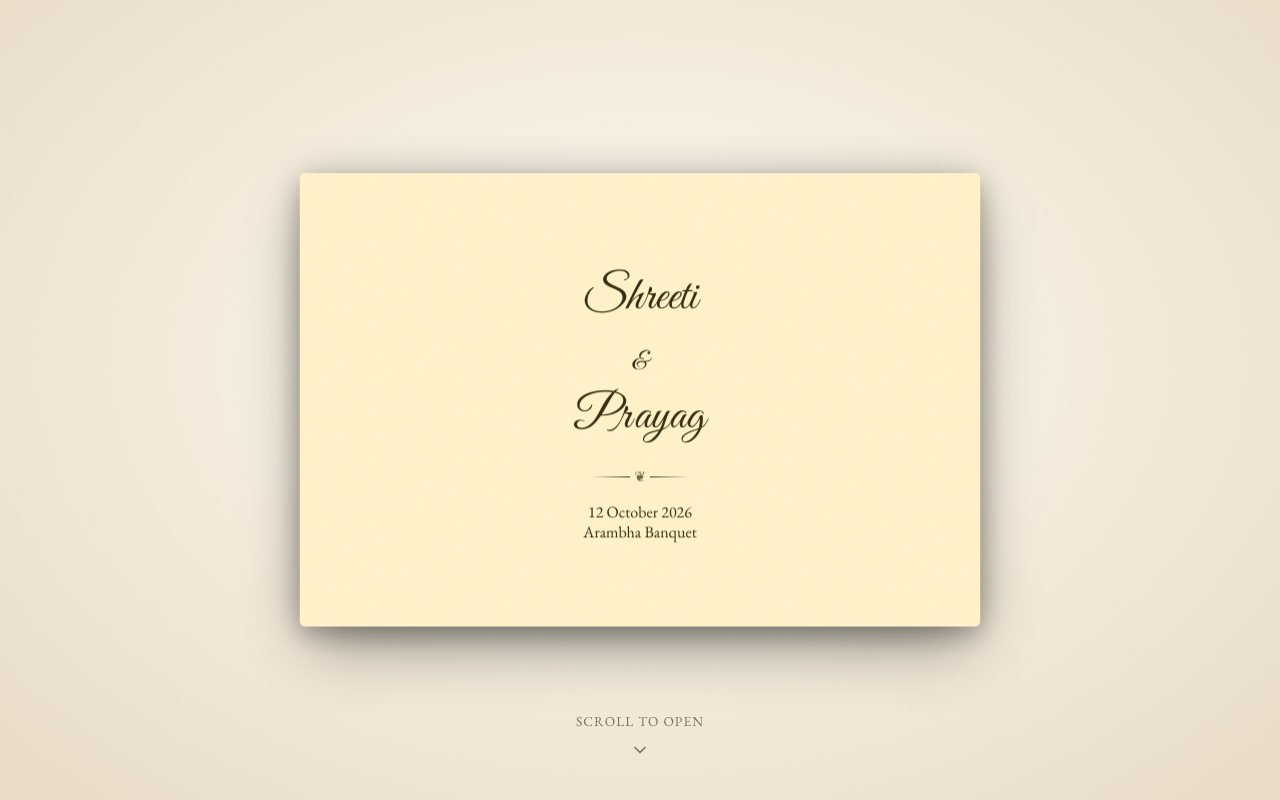
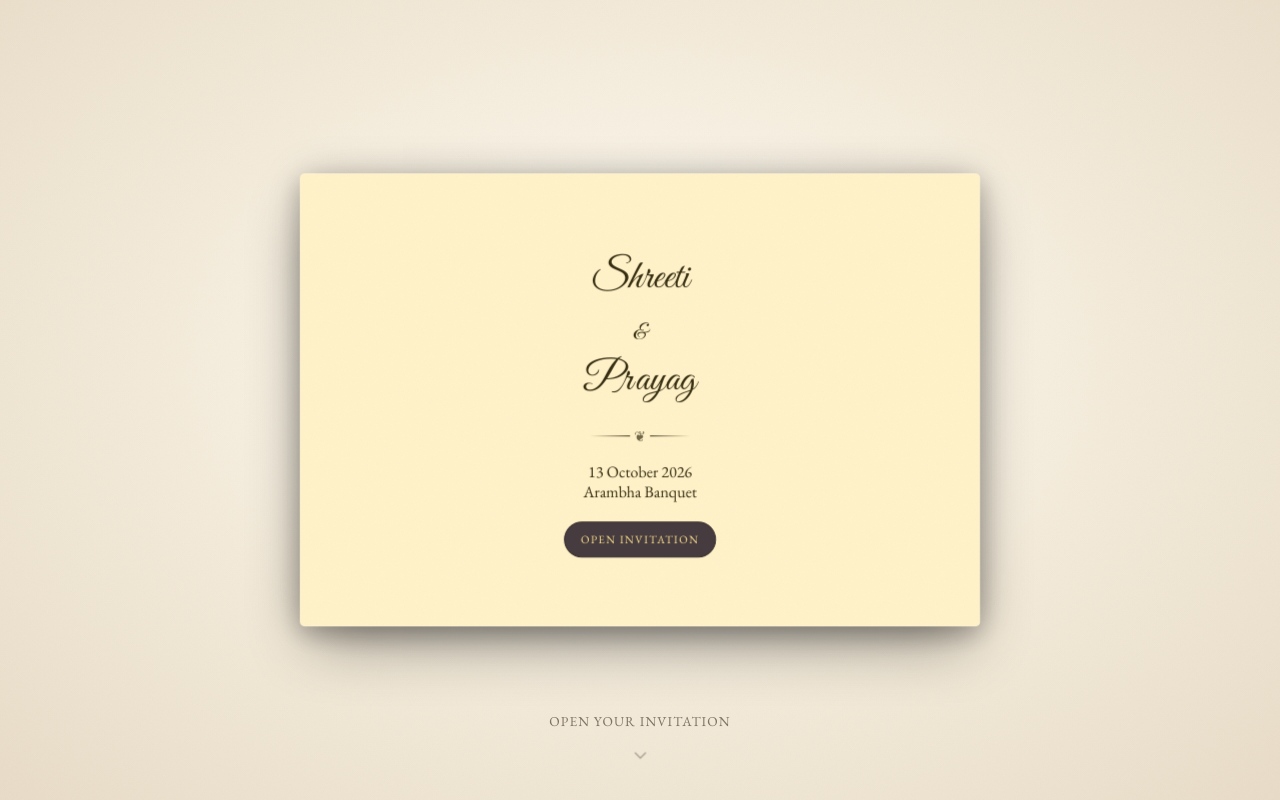
Before and after one commit to alitsthha/wedding-invitation, a React (Vite) app: page / in a window 1280 px wide. Shown: the top 800 px of the page. Built offline with nearby package versions, Linux system fonts and the light colour scheme.

Commit message:
change animation

```diff
--- a/src/animations/envelopeTimeline.ts
+++ b/src/animations/envelopeTimeline.ts
@@ -1,8 +1,5 @@
 import gsap from "gsap";
-import { ScrollTrigger } from "gsap/ScrollTrigger";
 import { prefersReducedMotion } from "./reducedMotion";
-
-gsap.registerPlugin(ScrollTrigger);
 
 export interface OpeningProgressRef {
   /** 0 -> closed envelope, 1 -> invitation fully revealed. Read this every frame in R3F, never via setState. */
@@ -10,49 +7,44 @@ export interface OpeningProgressRef {
 }
 
 export interface OpeningTimelineOptions {
-  /** The tall pinned host element the ScrollTrigger pins/scrubs against. */
+  /** The hero element that owns the opening interaction. */
   host: HTMLElement;
-  /** Overlay DOM node containing the "Scroll to open" hint. */
+  /** Overlay DOM node containing the opening hint. */
   hint: HTMLElement | null;
-  /** Scroll distance (in viewport heights) the whole opening sequence consumes. */
-  scrollLengthVh?: number;
   onUpdate?: (progress: number) => void;
+  onComplete?: () => void;
+  onReverseComplete?: () => void;
 }
 
 /**
- * Builds the one centralized scroll timeline that drives the entire
- * envelope -> card -> full page transformation. All visual phases are
- * derived from timeline progress (0..1), never from setTimeout or fixed
- * durations, so scrubbing forward/backward/fast/slow stays in sync.
+ * Builds the one centralized timeline that drives the entire envelope -> card
+ * transformation. Visual phases are derived from progress (0..1), so the
+ * same animation can be played by the invitation button and reversed by an
+ * upward scroll gesture.
  */
 export function createOpeningTimeline(
   progressRef: OpeningProgressRef,
   options: OpeningTimelineOptions
 ) {
-  const { host, hint, scrollLengthVh = 350, onUpdate } = options;
+  const { host, hint, onUpdate, onComplete, onReverseComplete } = options;
+  void host;
 
   if (prefersReducedMotion()) {
-    // Reduced motion: skip the pinned scroll sequence entirely, show the
-    // invitation directly, keep the hint hidden.
     progressRef.value = 1;
     onUpdate?.(1);
     if (hint) gsap.set(hint, { opacity: 0 });
-    return { scrollTrigger: null as ScrollTrigger | null, kill: () => {} };
+    onComplete?.();
+    return { play: () => {}, reverse: () => {}, kill: () => {} };
   }
 
   const tl = gsap.timeline({
-    scrollTrigger: {
-      trigger: host,
-      start: "top top",
-      end: `+=${scrollLengthVh}%`,
-      scrub: 0.85,
-      pin: true,
-      anticipatePin: 1,
-      onUpdate: (self) => {
-        progressRef.value = self.progress;
-        onUpdate?.(self.progress);
-      },
+    paused: true,
+    onUpdate: () => {
+      progressRef.value = tl.progress();
+      onUpdate?.(tl.progress());
     },
+    onComplete,
+    onReverseComplete,
   });
 
   if (hint) {
@@ -60,16 +52,14 @@ export function createOpeningTimeline(
     tl.to(hint, { opacity: 0, duration: 0.06 }, 0);
   }
 
-  // A no-op tween just to give the timeline a duration to scrub across;
-  // the actual visual work happens in the Three.js scene reading progressRef.
-  tl.to({}, { duration: 1 });
+  // Give each physical action enough time to read instead of rushing through
+  // the turn, flap, and letter reveal in a single beat.
+  tl.to({}, { duration: 9, ease: "none" });
 
   return {
-    scrollTrigger: tl.scrollTrigger as ScrollTrigger,
-    kill: () => {
-      tl.scrollTrigger?.kill();
-      tl.kill();
-    },
+    play: () => tl.play(),
+    reverse: () => tl.reverse(),
+    kill: () => tl.kill(),
   };
 }
 
--- a/src/components/sections/Hero.tsx
+++ b/src/components/sections/Hero.tsx
@@ -1,7 +1,6 @@
 import { useEffect, useRef } from "react";
 import { ChevronDown } from "lucide-react";
 import { useInvitationAnimation } from "../../hooks/useInvitationAnimation";
-import { useDeviceTier } from "../../hooks/useMediaQuery";
 import { useReducedMotion } from "../../hooks/useReducedMotion";
 import { MUSIC_START_EVENT } from "../ui/MusicToggle";
 
@@ -10,12 +9,10 @@ export function Hero({ monogram }: { monogram: string }) {
   const hintRef = useRef<HTMLDivElement>(null);
   const sceneRef = useRef<HTMLDivElement>(null);
   const reducedMotion = useReducedMotion();
-  const deviceTier = useDeviceTier();
 
-  const { progressRef } = useInvitationAnimation({
+  const { progressRef, open } = useInvitationAnimation({
     hostRef,
     hintRef,
-    scrollLengthVh: deviceTier === "mobile" ? 280 : 400,
   });
 
   // RAF loop: read progressRef and push to CSS custom property
@@ -53,8 +50,18 @@ export function Hero({ monogram }: { monogram: string }) {
                 <span className="mailme__icon">❦</span>
                 <div className="mailme__rule__back" aria-hidden="true" />
               </div>
-              <p className="mailme__details">12 October 2026</p>
+              <p className="mailme__details">13 October 2026</p>
               <p className="mailme__details">Arambha Banquet</p>
+              <button
+                type="button"
+                className="invitation-start"
+                onClick={() => {
+                  window.dispatchEvent(new Event(MUSIC_START_EVENT));
+                  open();
+                }}
+              >
+                Open invitation
+              </button>
             </div>
           </div>
           <div className="back">
@@ -63,15 +70,8 @@ export function Hero({ monogram }: { monogram: string }) {
               <div className="letter-inner">
                 <p className="letter-eyebrow">WE’RE GETTING MARRIED</p>
                 <h2>Shreeti<br /><span>&amp;</span><br />Prayag</h2>
-                <p className="letter-event">An evening to celebrate love, laughter & a beautiful new chapter.</p>
+                <p className="letter-event">HAPPILY EVER AFTER PARTY</p>
                 <p className="letter-families">The Khadka Family&nbsp; &amp; &nbsp;The Gurung Family</p>
-                <button
-                  type="button"
-                  className="invitation-start"
-                  onClick={() => window.dispatchEvent(new Event(MUSIC_START_EVENT))}
-                >
-                  Open invitation
-                </button>
               </div>
             </div>
             <div className="flap left-flap" />
@@ -84,7 +84,7 @@ export function Hero({ monogram }: { monogram: string }) {
 
       {/* Scroll hint */}
       <div ref={hintRef} className="env__hint">
-        <span>Scroll to open</span>
+        <span>Open your invitation</span>
         <ChevronDown size={20} aria-hidden="true" />
       </div>
     </section>
--- a/src/components/ui/MusicToggle.tsx
+++ b/src/components/ui/MusicToggle.tsx
@@ -2,10 +2,14 @@ import { useCallback, useEffect, useRef, useState } from "react";
 import { Music, Pause } from "lucide-react";
 
 export const MUSIC_START_EVENT = "invitation-start-music";
+export const AUTOSCROLL_START_EVENT = "invitation-start-autoscroll";
+export const AUTOSCROLL_STOP_EVENT = "invitation-stop-autoscroll";
 
 export function MusicToggle({ src }: { src?: string }) {
   const audioRef = useRef<HTMLAudioElement | null>(null);
   const autoScrollFrame = useRef<number | null>(null);
+  const autoScrollRestart = useRef<number | null>(null);
+  const autoScrollEnabled = useRef(false);
   const [playing, setPlaying] = useState(false);
   const [started, setStarted] = useState(false);
 
@@ -35,6 +39,13 @@ export function MusicToggle({ src }: { src?: string }) {
     }
   }, []);
 
+  const clearAutoScrollRestart = useCallback(() => {
+    if (autoScrollRestart.current !== null) {
+      window.clearTimeout(autoScrollRestart.current);
+      autoScrollRestart.current = null;
+    }
+  }, []);
+
   const startAutoScroll = useCallback(() => {
     stopAutoScroll();
 
@@ -45,7 +56,7 @@ export function MusicToggle({ src }: { src?: string }) {
         return;
       }
 
-      window.scrollBy(0, 0.65);
+      window.scrollBy(0, 1);
       autoScrollFrame.current = requestAnimationFrame(tick);
     };
 
@@ -58,6 +69,14 @@ export function MusicToggle({ src }: { src?: string }) {
       const target = event.target;
       if (target instanceof Element && target.closest(".music-toggle")) return;
       stopAutoScroll();
+      clearAutoScrollRestart();
+
+      if (autoScrollEnabled.current) {
+        autoScrollRestart.current = window.setTimeout(() => {
+          autoScrollRestart.current = null;
+          startAutoScroll();
+        }, 5000);
+      }
     };
 
     events.forEach((event) => window.addEventListener(event, onInteraction, { passive: true }));
@@ -65,18 +84,34 @@ export function MusicToggle({ src }: { src?: string }) {
     return () => {
       events.forEach((event) => window.removeEventListener(event, onInteraction));
       stopAutoScroll();
+      clearAutoScrollRestart();
     };
-  }, [stopAutoScroll]);
+  }, [clearAutoScrollRestart, startAutoScroll, stopAutoScroll]);
 
   useEffect(() => {
-    const handleStart = async () => {
+    const handleMusicStart = async () => {
       const started = await start();
-      if (started) startAutoScroll();
+      if (!started) setPlaying(false);
+    };
+    const handleAutoScrollStart = () => {
+      autoScrollEnabled.current = true;
+      startAutoScroll();
+    };
+    const handleAutoScrollStop = () => {
+      autoScrollEnabled.current = false;
+      stopAutoScroll();
+      clearAutoScrollRestart();
     };
 
-    window.addEventListener(MUSIC_START_EVENT, handleStart);
-    return () => window.removeEventListener(MUSIC_START_EVENT, handleStart);
-  }, [start, startAutoScroll]);
+    window.addEventListener(MUSIC_START_EVENT, handleMusicStart);
+    window.addEventListener(AUTOSCROLL_START_EVENT, handleAutoScrollStart);
+    window.addEventListener(AUTOSCROLL_STOP_EVENT, handleAutoScrollStop);
+    return () => {
+      window.removeEventListener(MUSIC_START_EVENT, handleMusicStart);
+      window.removeEventListener(AUTOSCROLL_START_EVENT, handleAutoScrollStart);
+      window.removeEventListener(AUTOSCROLL_STOP_EVENT, handleAutoScrollStop);
+    };
+  }, [clearAutoScrollRestart, start, startAutoScroll, stopAutoScroll]);
 
   if (!src) return null;
 
--- a/src/data/wedding.ts
+++ b/src/data/wedding.ts
@@ -14,11 +14,11 @@ export const wedding = {
     monogram: "S & P",
   },
   date: {
-    display: "12 October 2026",
-    day: "12",
+    display: "13 October 2026",
+    day: "13",
     month: "October",
     year: "2026",
-    iso: "2026-10-12",
+    iso: "2026-10-13",
   },
   fullname: {
     partnerOne: "Shreeti Khadka",
@@ -26,8 +26,8 @@ export const wedding = {
   },
   intro: {
     eyebrow: "WITH THE BLESSINGS & LOVE OF OUR FAMILIES",
-    partnerOne: "Daughter of Apsara Khadka & Ramesh Khadka and the Khadka Family",
-    partnerTwo: "Son of Late Pratap Singh Gurung & Aruna Gurung and the Gurung Family",
+    partnerOne: "Daughter of Apsara Khadka & Ramesh Khadka ",
+    partnerTwo: "Son of Late Pratap Singh Gurung & Aruna Gurung ",
     invite: "invite you to join them for an evening of celebration as they begin their happily ever after.",
     begin: "After an intimate wedding celebration with family, we would love to celebrate this beautiful new beginning with our family and friends.",
   },
--- a/src/hooks/useInvitationAnimation.ts
+++ b/src/hooks/useInvitationAnimation.ts
@@ -1,13 +1,16 @@
-import { useEffect, useRef, useState } from "react";
+import { useCallback, useEffect, useRef, useState } from "react";
 import {
   createOpeningTimeline,
   type OpeningProgressRef,
 } from "../animations/envelopeTimeline";
+import {
+  AUTOSCROLL_START_EVENT,
+  AUTOSCROLL_STOP_EVENT,
+} from "../components/ui/MusicToggle";
 
 interface UseInvitationAnimationArgs {
   hostRef: React.RefObject<HTMLElement | null>;
   hintRef: React.RefObject<HTMLElement | null>;
-  scrollLengthVh?: number;
 }
 
 interface UseInvitationAnimationResult {
@@ -15,25 +18,38 @@ interface UseInvitationAnimationResult {
   progressRef: React.RefObject<OpeningProgressRef>;
   /** True once the opening has substantially completed; used to reveal the nav bar. */
   revealed: boolean;
+  open: () => void;
 }
 
 export function useInvitationAnimation({
   hostRef,
   hintRef,
-  scrollLengthVh = 350,
 }: UseInvitationAnimationArgs): UseInvitationAnimationResult {
   const progressRef = useRef<OpeningProgressRef>({ value: 0 });
   const [revealed, setRevealed] = useState(false);
   const revealedFired = useRef(false);
+  const timelineRef = useRef<ReturnType<typeof createOpeningTimeline> | null>(null);
+  const openedRef = useRef(false);
+  const lockedRef = useRef(true);
+
+  const setScrollLocked = useCallback((locked: boolean) => {
+    document.documentElement.style.overflow = locked ? "hidden" : "";
+    document.body.style.overflow = locked ? "hidden" : "";
+    lockedRef.current = locked;
+  }, []);
+
+  const open = useCallback(() => {
+    openedRef.current = true;
+    timelineRef.current?.play();
+  }, []);
 
   useEffect(() => {
     const host = hostRef.current;
     if (!host) return;
 
-    const { kill } = createOpeningTimeline(progressRef.current, {
+    const timeline = createOpeningTimeline(progressRef.current, {
       host,
       hint: hintRef.current,
-      scrollLengthVh,
       onUpdate: (progress) => {
         // Only reveal nav after card has completely filled viewport
         if (!revealedFired.current && progress > 0.95) {
@@ -44,16 +60,45 @@ export function useInvitationAnimation({
           setRevealed(false);
         }
       },
+      onComplete: () => {
+        setScrollLocked(false);
+        window.dispatchEvent(new Event(AUTOSCROLL_START_EVENT));
+      },
+      onReverseComplete: () => {
+        openedRef.current = false;
+        setScrollLocked(true);
+        window.dispatchEvent(new Event(AUTOSCROLL_STOP_EVENT));
+      },
     });
+    timelineRef.current = timeline;
+    setScrollLocked(progressRef.current.value < 1);
 
-    // Reduced-motion path resolves progress to 1 synchronously.
     if (progressRef.current.value === 1) {
       setRevealed(true);
     }
 
-    return () => kill();
-    // eslint-disable-next-line react-hooks/exhaustive-deps
-  }, []);
+    const handleWheel = (event: WheelEvent) => {
+      if (lockedRef.current) {
+        event.preventDefault();
+        return;
+      }
 
-  return { progressRef, revealed };
+      if (event.deltaY < 0 && window.scrollY <= 1 && !lockedRef.current) {
+        event.preventDefault();
+        setScrollLocked(true);
+        timeline.reverse();
+      }
+    };
+
+    window.addEventListener("wheel", handleWheel, { passive: false });
+
+    return () => {
+      window.removeEventListener("wheel", handleWheel);
+      timeline.kill();
+      timelineRef.current = null;
+      setScrollLocked(false);
+    };
+  }, [setScrollLocked]);
+
+  return { progressRef, revealed, open };
 }
--- a/src/styles/globals.css
+++ b/src/styles/globals.css
@@ -1072,17 +1072,26 @@ button {
 .invitation-start {
   position: relative;
   z-index: 4;
-  min-width: 7rem;
-  margin-top: 1rem;
-  padding: 0.7rem 1.4rem;
+  min-width: clamp(7rem, 24vw, 9rem);
+  margin-top: clamp(0.75rem, 1.5vw, 1.25rem);
+  padding: clamp(0.5rem, 1.2vw, 0.5rem) clamp(0.55rem, 2vw, 1rem);
   border: 1px solid #382F2D;
   border-radius: 999px;
   background: rgba(24, 14, 28, 0.8);
   color: #ffe491;
   cursor: pointer;
   font: inherit;
+  font-size: clamp(0.58rem, 2cqi, 0.7rem);
   letter-spacing: 0.12em;
   text-transform: uppercase;
+  transition: transform 0.2s ease, background 0.2s ease;
+}
+.invitation-start:hover {
+  background: rgba(24, 14, 28, 0.95);
+  transform: translateY(-2px);
+}
+.invitation-start:active {
+  transform: translateY(0) scale(0.98);
 }
 .music-toggle:hover {
   transform: translateY(-2px) scale(1.05);
@@ -1137,9 +1146,10 @@ button {
 
 /* Reference envelope animation: front cover, reverse-side flaps, and rising letter. */
 .envelope-reference {
-  --envelope-w: min(210vw, 680px);
+  --envelope-w: min(92vw, 680px);
   --envelope-h: calc(var(--envelope-w) * 0.6666667);
-  --cover-drop: calc(clamp(0, (var(--p) - 0.52) / 0.20, 1) * var(--envelope-h) * 2);
+  --turn: clamp(0, (var(--p) - 0.08) / 0.36, 1);
+  --cover-drop: calc(clamp(0, (var(--p) - 0.64) / 0.24, 1) * var(--envelope-h) * 1.2);
   position: absolute;
   top: 50%;
   left: 50%;
@@ -1149,7 +1159,8 @@ button {
   transform-origin: center center;
   transform:
     translate(-50%, calc(-50% + var(--cover-drop)))
-    rotateY(calc(clamp(0, var(--p) / 0.333333, 1) * -180deg));
+    rotateZ(calc(var(--turn) * -2deg))
+    rotateY(calc(var(--turn) * -180deg));
   color: #1f1f1f;
   font-family: var(--font-body);
   z-index: 10;
@@ -1220,7 +1231,7 @@ button {
   margin-top: 0.7rem !important;
   color: #362e11;
   font-family: var(--font-script);
-  font-size: clamp(1.8rem, 7cqi, 3.8rem);
+  font-size: clamp(1rem, 6cqi, 3rem);
   line-height: 1.25;
 }
 
@@ -1323,9 +1334,9 @@ button {
 }
 
 .envelope-reference .top-flap {
-  z-index: calc(5 - clamp(0, (var(--p) - 0.333333) / 0.333333, 1) * 6);
+  z-index: calc(5 - clamp(0, (var(--p) - 0.46) / 0.24, 1) * 6);
   transform-origin: top center;
-  transform: rotateX(calc(clamp(0, (var(--p) - 0.333333) / 0.333333, 1) * -180deg));
+  transform: rotateX(calc(clamp(0, (var(--p) - 0.46) / 0.24, 1) * -180deg));
 }
 
 .envelope-reference .top-flap::before,
@@ -1388,9 +1399,9 @@ button {
 }
 
 .envelope-reference .letter {
-  --letter-open: clamp(0, (var(--p) - 0.30) / 0.31, 1);
-  --letter-fill: clamp(0, (var(--p) - 0.68) / 0.32, 1);
-  --letter-content: clamp(0, (var(--p) - 0.66) / 0.10, 1);
+  --letter-open: clamp(0, (var(--p) - 0.40) / 0.32, 1);
+  --letter-fill: clamp(0, (var(--p) - 0.72) / 0.28, 1);
+  --letter-content: clamp(0, (var(--p) - 0.64) / 0.18, 1);
   --letter-height: calc(
     var(--envelope-h) * 0.9 +
     var(--letter-fill) * (100svh - var(--envelope-h) * 0.9)
@@ -1427,7 +1438,7 @@ button {
       0
     )
     translateX(-50%)
-    scale(calc(0.9 + var(--letter-open) * 0.1));
+    scale(calc(0.86 + var(--letter-open) * 0.14));
 }
 
 .envelope-reference .letter::before {
@@ -1556,7 +1567,20 @@ button {
 
 @media (max-width: 600px) {
   .envelope-reference {
-    --envelope-w: 96vw;
+    --envelope-w: 94vw;
+  }
+
+  .envelope-reference .mailme {
+    transform: translateY(-0.65rem);
+  }
+
+  .envelope-reference .mailme__divider {
+    margin-block: 0.85rem 0.65rem;
+  }
+
+  .envelope-reference .invitation-start {
+    min-width: 7rem;
+    padding-inline: 0.55rem;
   }
 
   .envelope-reference .stamp {
```
Also changed, not shown: 8 other files (tests, documents, lock files or other folders).
